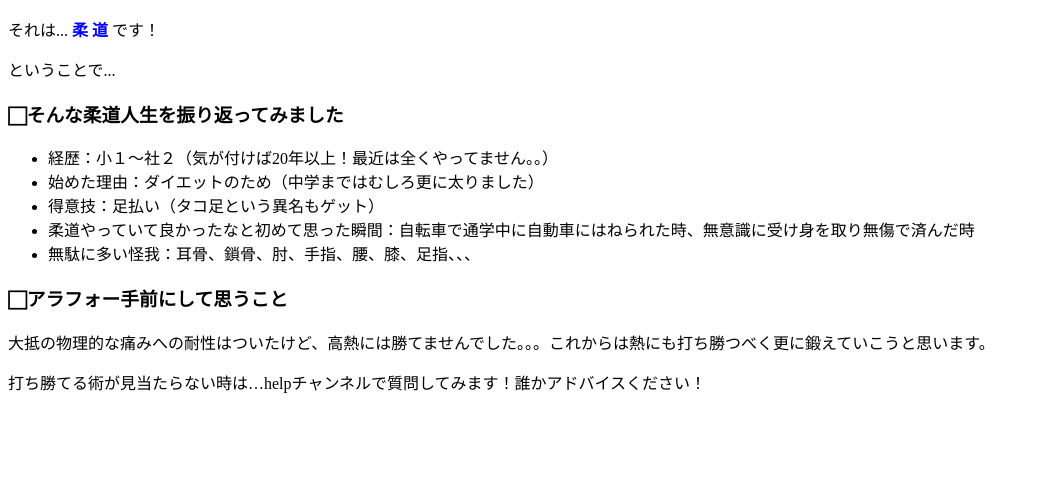
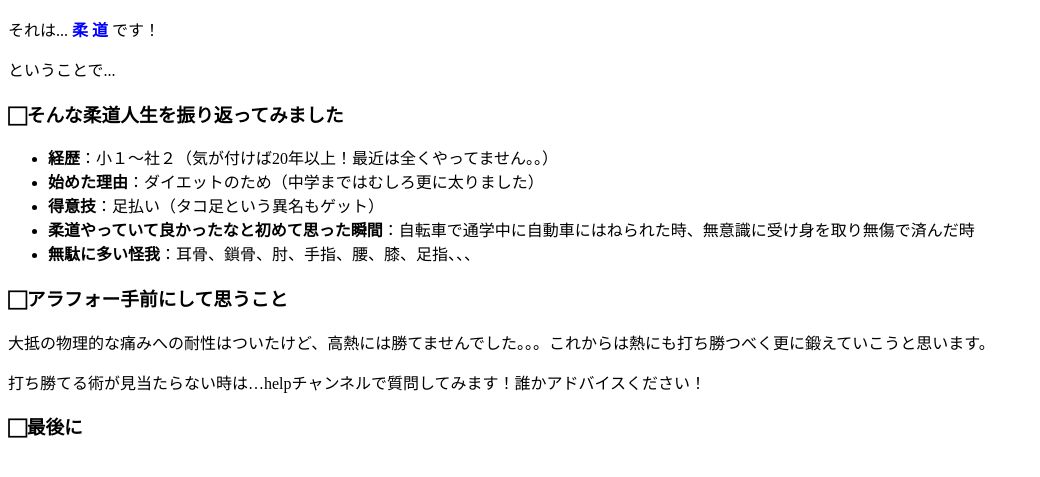
Before and after one commit to Okabe-taka/Okabe-taka.fnd23, a plain HTML site: page index.html in a window 1280 px wide. Shown: the part 127-604 px from the top of the page, without its empty margins (0-1040 px from the left). Drawn offline with Linux system fonts and the light colour scheme; a script that the page names is missing.

Commit message:
Update index.html

```diff
--- a/index.html
+++ b/index.html
@@ -18,15 +18,16 @@
   <p>ということで...</p>
   <h3>⬜︎そんな柔道人生を振り返ってみました</h3>
   <ul>
-   <li>経歴：小１〜社２（気が付けば20年以上！最近は全くやってません。。）</li>
-   <li>始めた理由：ダイエットのため（中学まではむしろ更に太りました）</li>
-   <li>得意技：足払い（タコ足という異名もゲット）</li>
-   <li>柔道やっていて良かったなと初めて思った瞬間：自転車で通学中に自動車にはねられた時、無意識に受け身を取り無傷で済んだ時</li>
-   <li>無駄に多い怪我：耳骨、鎖骨、肘、手指、腰、膝、足指、、、</li>
+   <li><b>経歴</b>：小１〜社２（気が付けば20年以上！最近は全くやってません。。）</li>
+   <li><b>始めた理由</b>：ダイエットのため（中学まではむしろ更に太りました）</li>
+   <li><b>得意技</b>：足払い（タコ足という異名もゲット）</li>
+   <li><b>柔道やっていて良かったなと初めて思った瞬間</b>：自転車で通学中に自動車にはねられた時、無意識に受け身を取り無傷で済んだ時</li>
+   <li><b>無駄に多い怪我</b>：耳骨、鎖骨、肘、手指、腰、膝、足指、、、</li>
   </ul>
   <h3>⬜︎アラフォー手前にして思うこと</h3>
   <p>大抵の物理的な痛みへの耐性はついたけど、高熱には勝てませんでした。。。これからは熱にも打ち勝つべく更に鍛えていこうと思います。</p>
   <p>打ち勝てる術が見当たらない時は…helpチャンネルで質問してみます！誰かアドバイスください！</p>
+  <h3>⬜︎最後に</h3>
 </body>
 
 </html>
```
